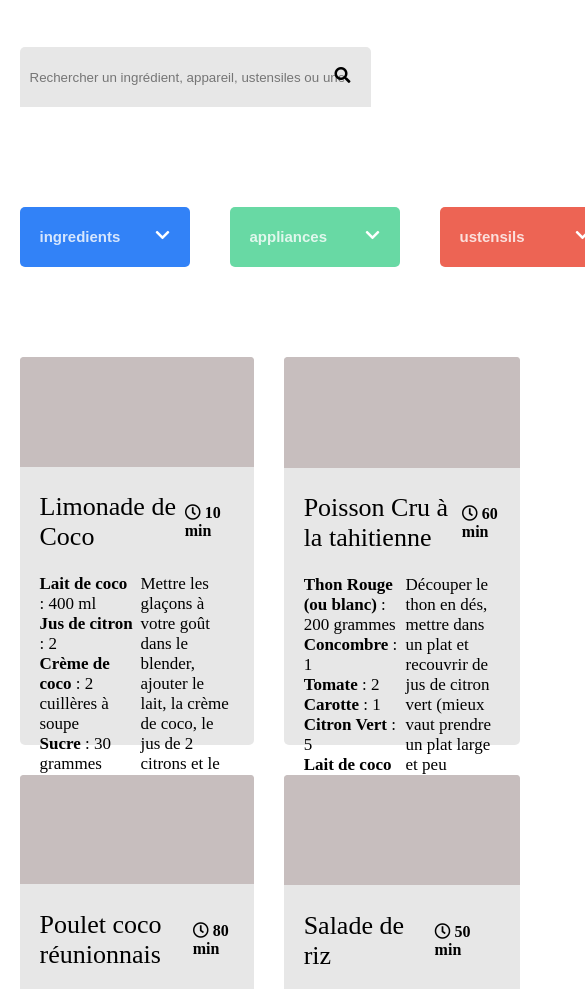
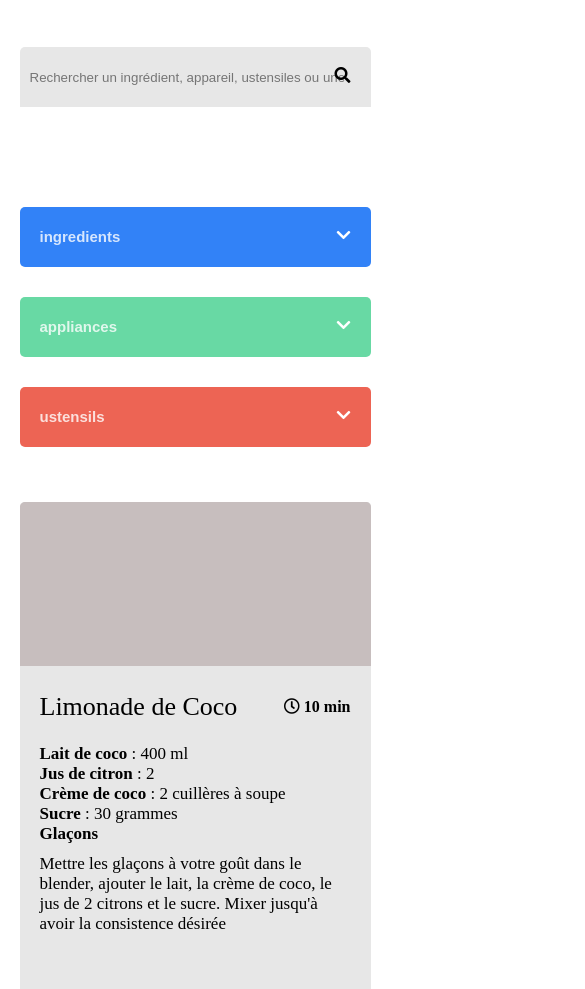
Before and after one commit to Anais05/AnaisAssamoi_7_18062021, a website: page index.html in a window 390 px wide. Shown: the part 93-1082 px from the top of the page, 585 px wide, since content can reach past the window. Drawn offline with Linux system fonts and the light colour scheme.

Commit message:
add responsive

```diff
--- a/js/List.js
+++ b/js/List.js
@@ -59,7 +59,6 @@ class List
         // by terms
         this.search.search(this.filtered)
         this.build();
-        console.timeEnd('2')
     }
 
 }
--- a/js/Recipe.js
+++ b/js/Recipe.js
@@ -10,7 +10,7 @@ class Recipe {
         this.description = data.description;
         this.appliance = data.appliance;
         this.ustensils = data.ustensils;
-        this.maxDescriptionLength = 230;
+        this.maxDescriptionLength = 175;
     }
 
     rederIngredients()
@@ -48,7 +48,7 @@ class Recipe {
 
     renderCard() {
         return `
-            <article class="card">
+            <article id="card">
                 <img class="card-image" src="./img/img.png" alt="${this.name}">
                 <div class="card-info">
                     <div class="card-header">
--- a/js/Search.js
+++ b/js/Search.js
@@ -40,5 +40,7 @@ class Search
             }
             return false;
         })
+        console.timeEnd('2')
+
     }
 }
--- a/sass/main.scss
+++ b/sass/main.scss
@@ -43,7 +43,6 @@ body {
 .type-search {
   margin-top: 50px;
   display: flex;
-  position: absolute;
 
   .menu-close {
     display: block;
@@ -54,7 +53,6 @@ body {
   .menu-open {
     display: none;
     position: relative;
-    width: 600px;
     border-radius: 5px;
     padding-bottom: 25px;
 
@@ -186,10 +184,10 @@ body {
 }
 
 #recipes {
-  margin-top: 200px;
+  margin-top: 50px;
   grid-template-columns: repeat(2, 1fr);
   display: grid;
-  grid-gap: 30px;
+  grid-gap: 20px;
   flex-direction: row;
   flex-wrap: wrap;
 
@@ -206,7 +204,7 @@ body {
   }
 }
 
-.card {
+#card {
   width: 100%;
   background-color: $light-grey;
   border-radius: 5px;
@@ -237,7 +235,7 @@ body {
     justify-content: space-between;
     padding: 0 20px 0 20px;
     align-items: flex-start;
-    height: 170px;
+    height: 200px;
 
     .card-ingredients,
     .card-description {
@@ -250,3 +248,5 @@ body {
     }
   }
 }
+
+@import "responsive.scss";
--- /dev/null
+++ b/sass/responsive.scss
@@ -0,0 +1,62 @@
+@media screen and (min-width: 1440px) {
+  #recipes {
+    grid-template-columns: repeat(3, 1fr);
+  }
+}
+
+@media screen and (max-width: 880px) {
+  #recipes {
+    grid-template-columns: 1fr;
+  }
+
+  #selection {
+    flex-direction: column;
+    justify-content: space-between;
+    #ingredient-tags-selected,
+    #appliance-tags-selected,
+    #ustensil-tags-selected {
+      display: flex;
+      flex-wrap: wrap;
+      justify-content: space-between;
+    }
+
+    .tag {
+      margin: 10px;
+    }
+  }
+
+  .type-search {
+    display: block;
+    width: 100%;
+
+    .type-search-input {
+      width: 100%;
+    }
+
+    #dropdown-ingredient,
+    #dropdown-appliance,
+    #dropdown-ustensil,
+    #dropdown-ingredient-open,
+    #dropdown-appliance-open,
+    #dropdown-ustensil-open {
+      margin-right: unset;
+      margin-bottom: 25px;
+      width: 100%;
+    }
+  }
+}
+
+@media screen and (max-width: 425px) {
+  #card .card-recipe {
+    display: block;
+    height: 260px;
+
+    .card-ingredients {
+      margin-bottom: 10px;
+    }
+    .card-ingredients,
+    .card-description {
+      width: 100%;
+    }
+  }
+}
```
Also changed, not shown: css/style.css, 1 other file.
